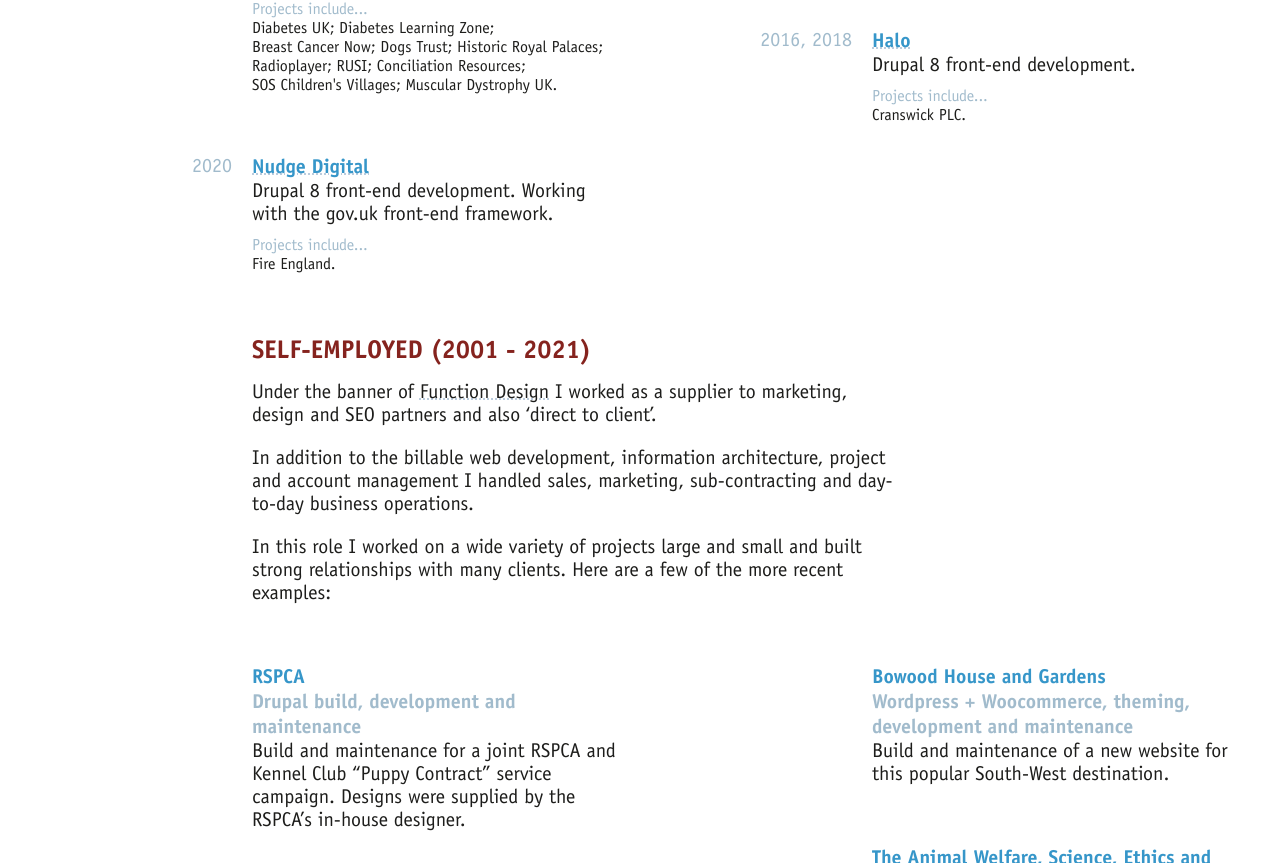
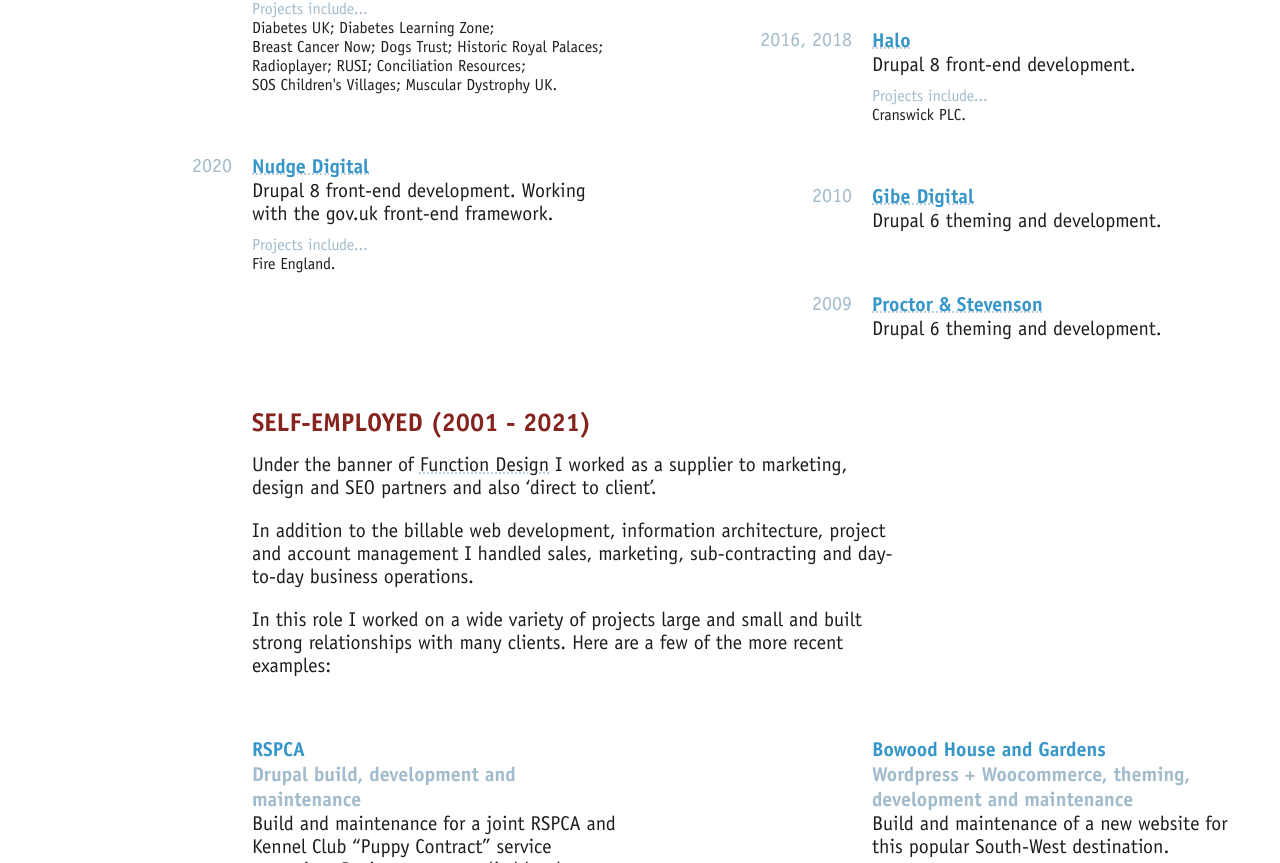
Before and after one commit to leopitt/leopitt, a React (Create React App) app in the folder docroot/app/: page / in a window 1280 px wide. Shown: the part 2017-2880 px from the top of the page. Built offline with nearby package versions, Linux system fonts and the light colour scheme.

Commit message:
Added Gibe and Proctors to experience. Updated README with some docksal command info.

```diff
--- a/docroot/app/src/App.js
+++ b/docroot/app/src/App.js
@@ -29,7 +29,7 @@
 
         <Footer>
           <MailMe/><br/>
-          updated: 19/10/2022
+          updated: 24/10/2022
         </Footer>
       </div>
     </>
--- a/docroot/app/src/components/AgencyLink/AgencyLink.js
+++ b/docroot/app/src/components/AgencyLink/AgencyLink.js
@@ -53,6 +53,10 @@
       sift: {
         url: 'https://www.sift.co.uk/',
         name: 'Sift'
+      },
+      proctors: {
+        url: 'https://www.proctors.co.uk/',
+        name: 'Proctor & Stevenson'
       }
     }
   }
--- a/docroot/app/src/sheets/Experience.js
+++ b/docroot/app/src/sheets/Experience.js
@@ -178,6 +178,26 @@
             </>}
           />
         </Section>
+        <Section>
+          <ContentRow
+            label={'2010'}
+            labelLevel={6}
+            content={<>
+              <h4 className="t-heading-4"><AgencyLink id={'gibe'}/></h4>
+              <p>Drupal 6 theming and development.</p>
+            </>}
+          />
+        </Section>
+        <Section>
+          <ContentRow
+            label={'2009'}
+            labelLevel={6}
+            content={<>
+              <h4 className="t-heading-4"><AgencyLink id={'proctors'}/></h4>
+              <p>Drupal 6 theming and development.</p>
+            </>}
+          />
+        </Section>
       </div>
 
       <TitleRow>Self-employed (2001 - 2021)</TitleRow>
```
Also changed, not shown: 1 other file (tests, documents, lock files or other folders).
